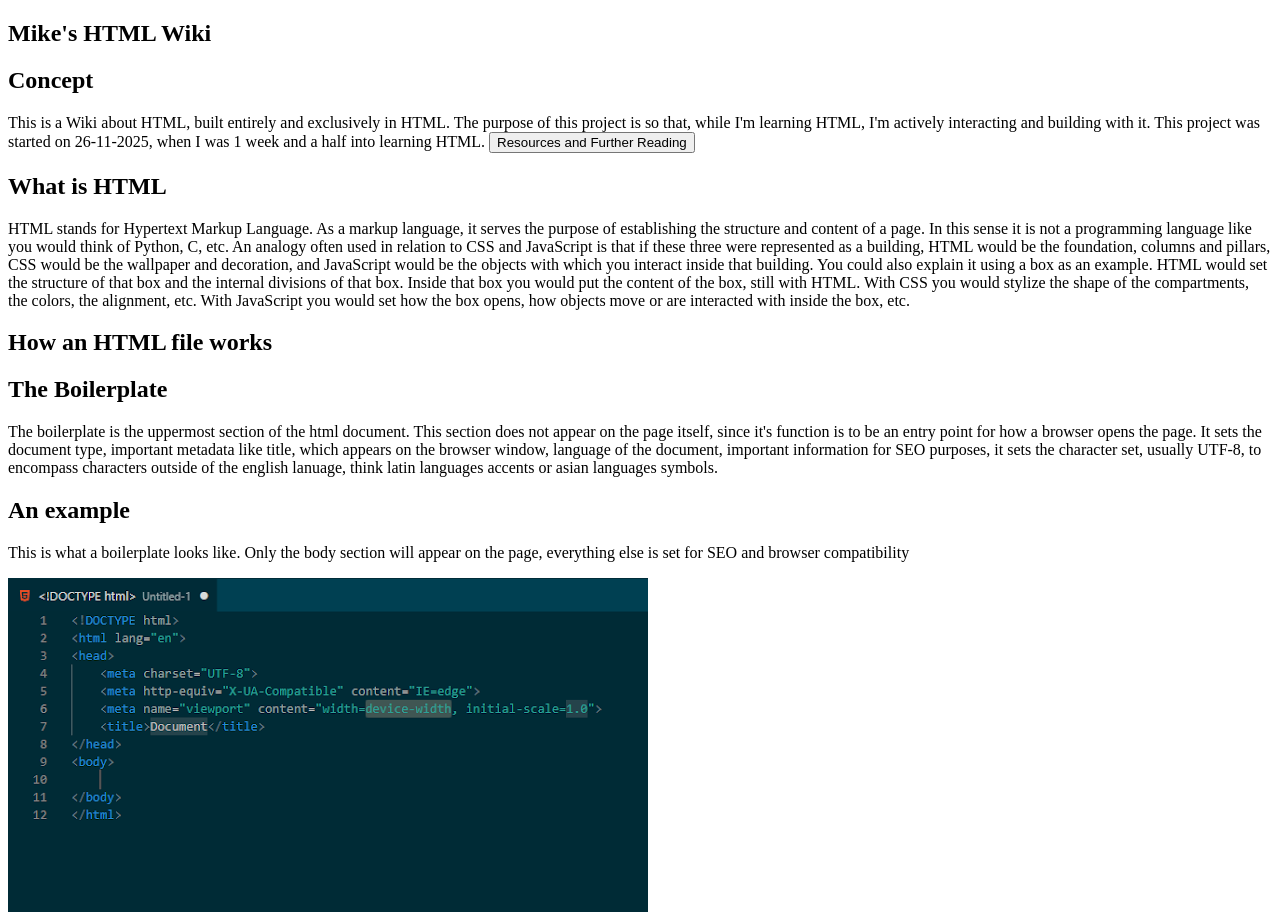
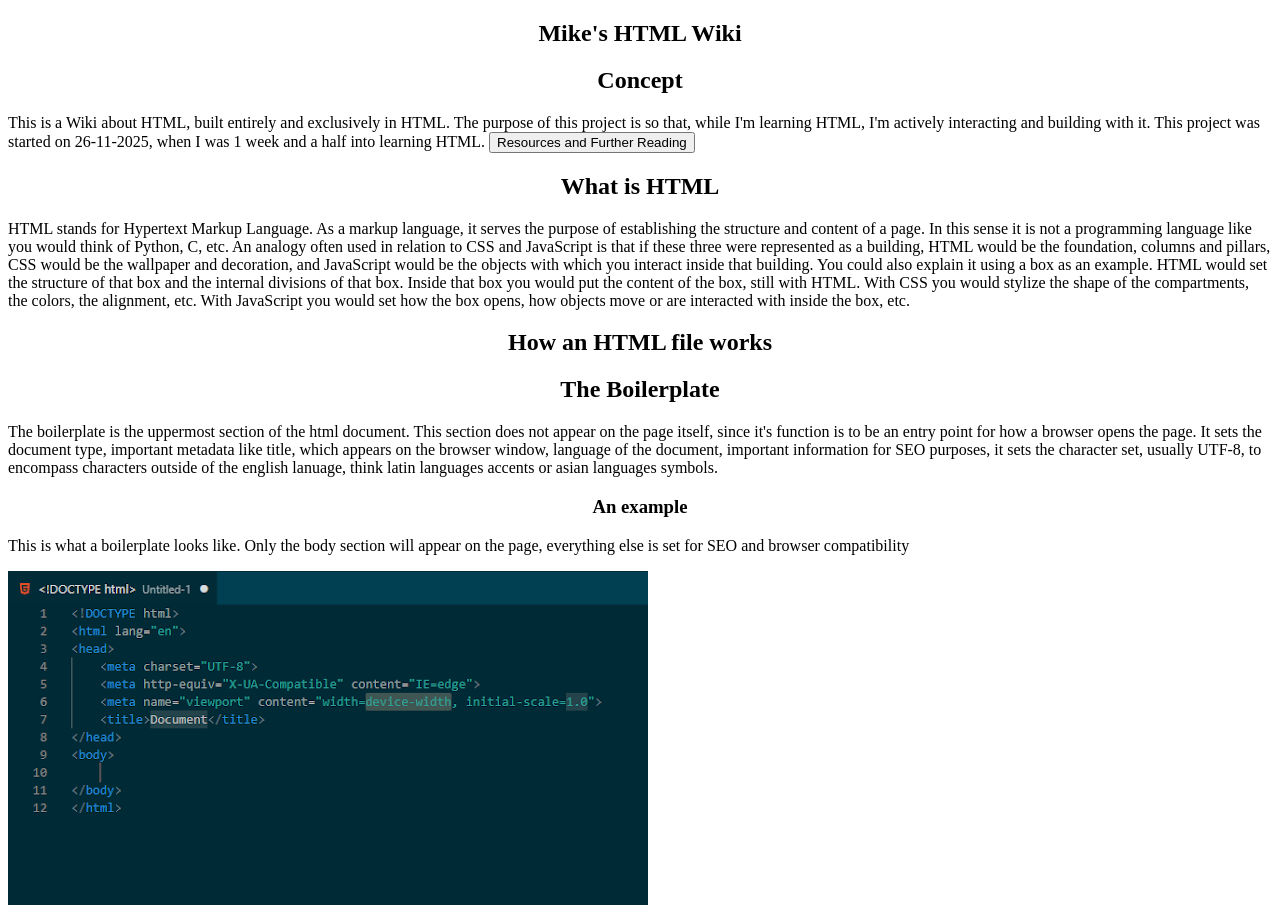
Before and after one commit to MikiMike98/Mike-s-HTML-Wiki, a plain HTML site: page index.html in a window 1280 px wide. Shown: the top 915 px of the page. Drawn offline with Linux system fonts and the light colour scheme.

Commit message:
centered text

```diff
--- a/index.html
+++ b/index.html
@@ -7,8 +7,8 @@
 </head>
 <body>
     <section>
-        <h1> Mike's HTML Wiki </h1>
-        <h2> Concept </h2>
+        <h1 align="center"> Mike's HTML Wiki </h1>
+        <h2 align="center"> Concept </h2>
         <p>
             This is a Wiki about HTML, built entirely and exclusively in HTML.
             The purpose of this project is so that, while I'm learning HTML, I'm actively interacting and building with it.
@@ -16,7 +16,7 @@
 
             <button> Resources and Further Reading </button>
         </p>
-        <h2> What is HTML </h2>
+        <h2 align="center"> What is HTML </h2>
         <p>
             HTML stands for Hypertext Markup Language. As a markup language, it serves the purpose of establishing the structure and content of a page.
             In this sense it is not a programming language like you would think of Python, C, etc.
@@ -26,20 +26,20 @@
     </section>
 
     <section>
-        <h1> How an HTML file works </h1>
-        <h1> The Boilerplate </h1>
+        <h1 align="center"> How an HTML file works </h1>
+        <h2 align="center"> The Boilerplate </h2>
         <p>
             The boilerplate is the uppermost section of the html document.
             This section does not appear on the page itself, since it's function is to be an entry point for how a browser opens the page.
             It sets the document type, important metadata like title, which appears on the browser window, language of the document, important information for SEO purposes, it sets the character set, usually UTF-8, to encompass characters outside of the english lanuage, think latin languages accents or asian languages symbols.
         </p>
-        <h1> An example </h1>
+        <h3 align="center"> An example </h3>
         <p> This is what a boilerplate looks like. Only the body section will appear on the page, everything else is set for SEO and browser compatibility </p>
         <img src="./images/HTML-boilerplate.png">
     </section>
 
     <section>
-        <h1> HTML Elements </h1>
+        <h1 align="center"> HTML Elements </h1>
         <p> HTML elements are what determines which type of content is added to the page. This could be a heading, a paragraph, an image, a video, an iframe, etc.</p>
         <p> Elements differ in syntax. H1 through H6, P, Section, Div, are elements that need to be closed, while img or video are self closing. The tag to close an element is equal to the opening tag but with a forward slash.</p>
         <ul>
```
